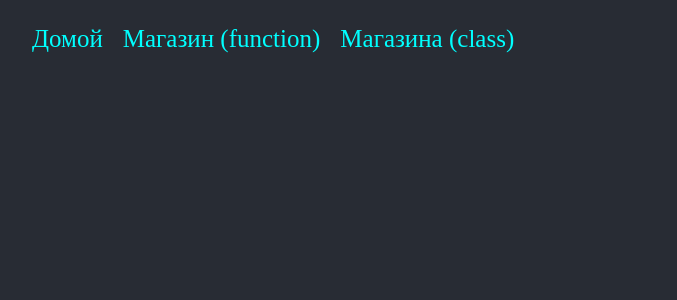
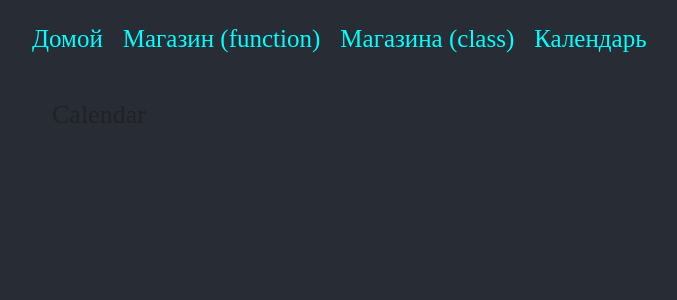
Before and after one commit to ShurikSAV/ra16-homeworks-01, a React (Create React App) app: page /calendar in a window 1280 px wide. Shown: the top 300 px of the page, without its empty margins (18-695 px from the left). Built offline with nearby package versions, Linux system fonts and the light colour scheme; a web font is replaced by a local one.

Commit message:
добавил пункт меню календаря

```diff
--- a/src/App.js
+++ b/src/App.js
@@ -3,6 +3,7 @@ import { BrowserRouter as Router, Routes, Route, Link } from "react-router-dom";
 import Header from './components/Header';
 import Shop from './content/Shop';
 import ShopClass from './content/ShopСlass'
+import Calendar from './components/Calendar';
 
 const ShopItem = {
   brand: 'Tiger of Sweden',
@@ -12,6 +13,8 @@ const ShopItem = {
   price: 399,
   currency: '£'
 }
+
+const now = new Date(2017, 2, 8);
 
 function App() {
   const menu = [
@@ -31,6 +34,11 @@ function App() {
       path: "/ShopClass",
       name: "Магазина (class)",
       element: <ShopClass item={ShopItem}/>
+    },
+    {
+      path: "/calendar",
+      name: "Календарь",
+      element: <Calendar dateNow={now}/>
     }
   ]
 
--- /dev/null
+++ b/src/components/Calendar/index.js
@@ -0,0 +1,26 @@
+import PropTypes from 'prop-types';
+
+function Calendar({dateNow}) {
+
+  return (
+    <div className="main-content">
+      Calendar
+    </div>
+  )
+}
+
+
+/*
+ShopItemFunc.propTypes = {
+  item: PropTypes.shape({
+    brand: PropTypes.string,
+    title: PropTypes.string,
+    description: PropTypes.string,
+    descriptionFull: PropTypes.string,
+    price: PropTypes.number,
+    currency: PropTypes.string
+  })
+  }
+  */
+
+export default Calendar
--- a/src/components/ShopItemClass/index.js
+++ b/src/components/ShopItemClass/index.js
@@ -14,9 +14,9 @@ class ShopItemClass  extends React.Component {
   }
   constructor(props) {
     super(props)
-}
+  }
 
-render() {
+  render() {
     const {brand, title, description, descriptionFull, price, currency} = this.props.item
 
     return (
```
Also changed, not shown: src/components/ShopItemFunc/index.js (line endings or trailing spaces).
